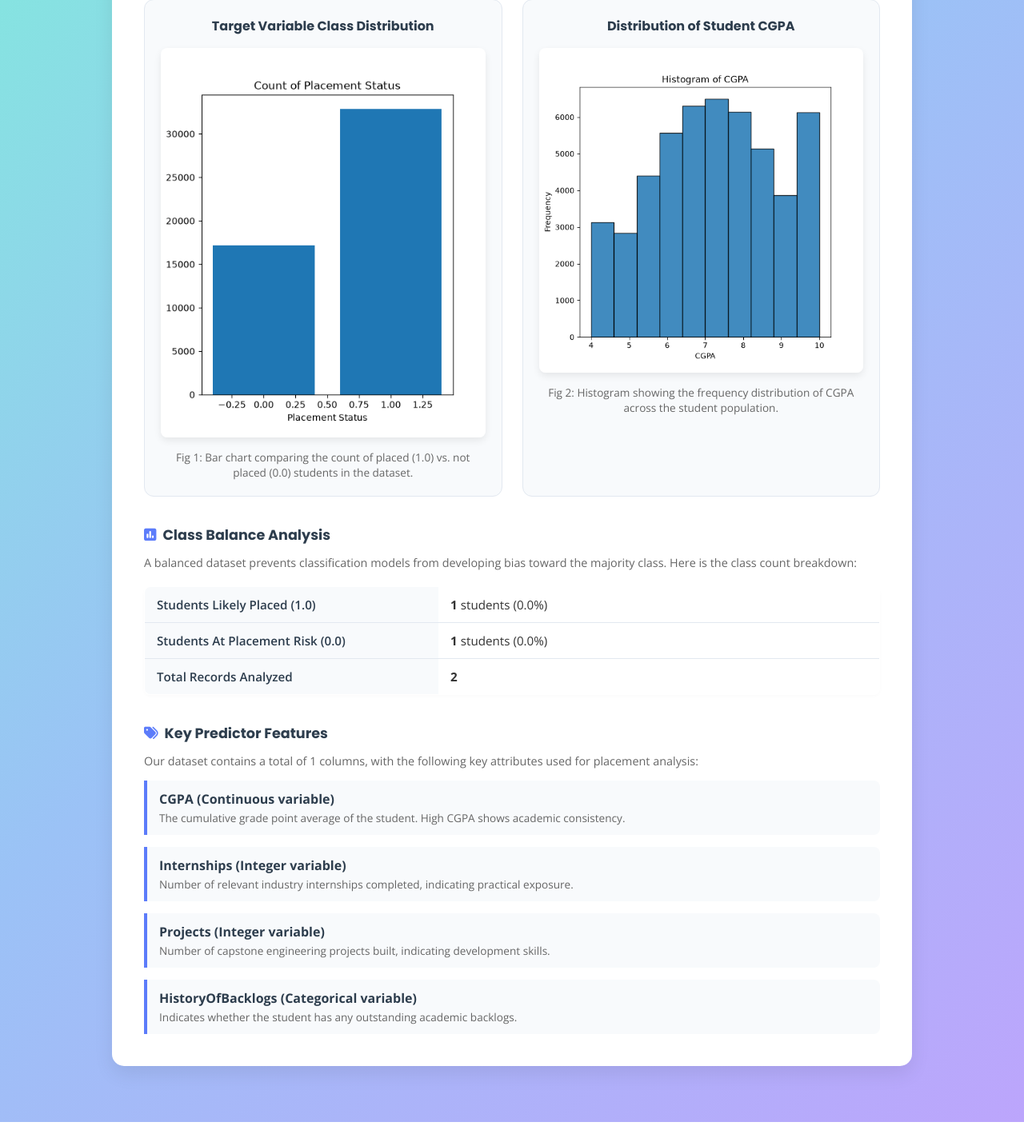
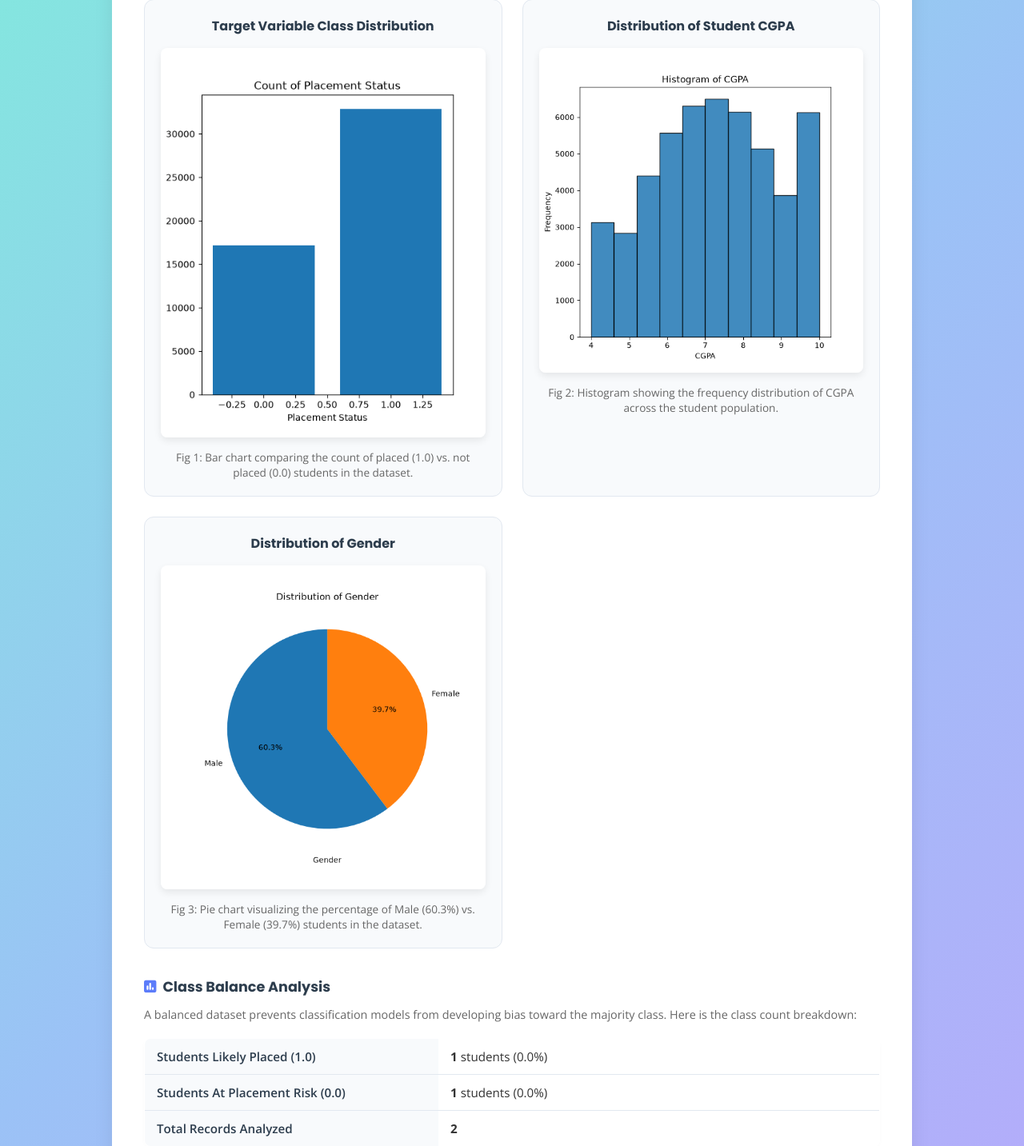
Before and after one commit to sreecharan-06/placement-prediction-system, a Flask app: template app/templates/eda_page.html in a window 1280 px wide. Shown: the part 461-1894 px from the top of the page at 80% size. Before the commit the page ends 1864 px from the top, so only its background shows below. Run offline with Flask 3, Linux system fonts and the light colour scheme; the template is opened without the code that fills it: most values are stand-ins (such as "Sample title", 1, 10 or a date in 2020).

Commit message:
Add gender distribution pie chart to EDA

```diff
--- a/app/templates/eda_page.html
+++ b/app/templates/eda_page.html
@@ -12,7 +12,7 @@
     </p>
 
     <!-- Analysis Images Container Grid -->
-    <div style="display: grid; grid-template-columns: repeat(auto-fit, minmax(320px, 1fr)); gap: 25px; margin: 35px 0;">
+    <div style="display: grid; grid-template-columns: repeat(auto-fit, minmax(300px, 1fr)); gap: 25px; margin: 35px 0;">
         <!-- Placement Distribution Image -->
         <div class="eda-image-container" style="margin: 0;">
             <h4 style="font-family: var(--font-heading); color: var(--primary); margin-bottom: 15px;">
@@ -32,6 +32,17 @@
             <img src="/results/cgpa_histogram.png" alt="CGPA Histogram Chart" class="eda-image">
             <p style="font-size: 0.85rem; color: var(--text-muted); margin-top: 10px;">
                 Fig 2: Histogram showing the frequency distribution of CGPA across the student population.
+            </p>
+        </div>
+
+        <!-- Gender Distribution Image -->
+        <div class="eda-image-container" style="margin: 0;">
+            <h4 style="font-family: var(--font-heading); color: var(--primary); margin-bottom: 15px;">
+                Distribution of Gender
+            </h4>
+            <img src="/results/gender_distribution.png" alt="Gender Distribution Pie Chart" class="eda-image">
+            <p style="font-size: 0.85rem; color: var(--text-muted); margin-top: 10px;">
+                Fig 3: Pie chart visualizing the percentage of Male (60.3%) vs. Female (39.7%) students in the dataset.
             </p>
         </div>
     </div>
```
Also changed, not shown: src/data/eda.py (+10 -0 lines), results/gender_distribution.png (added).
